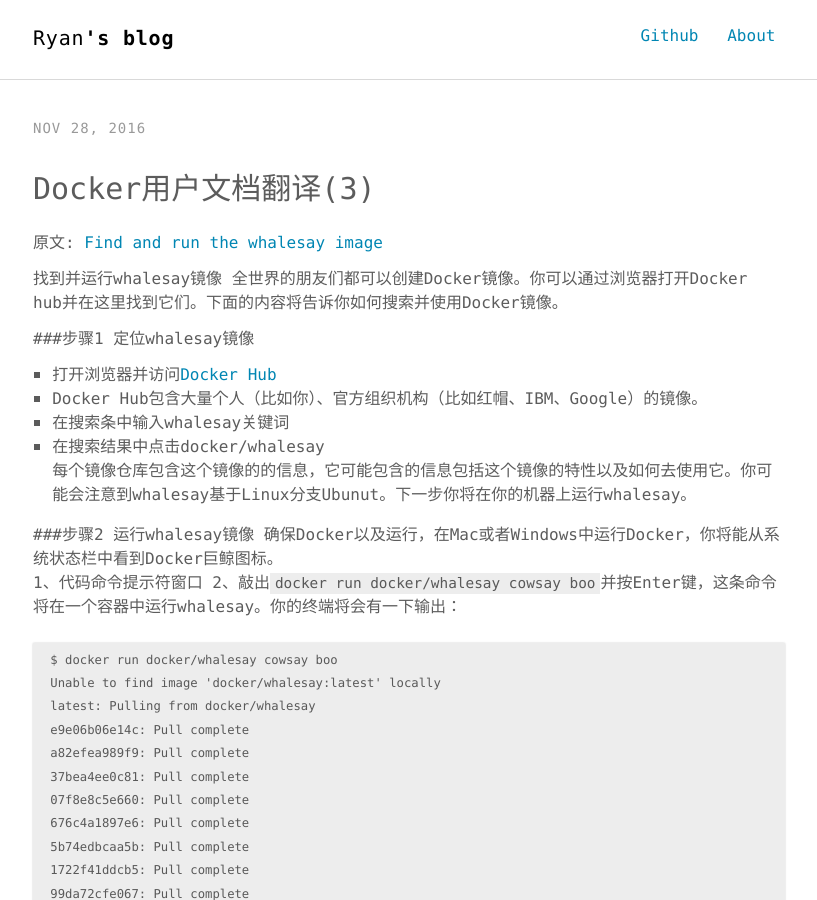
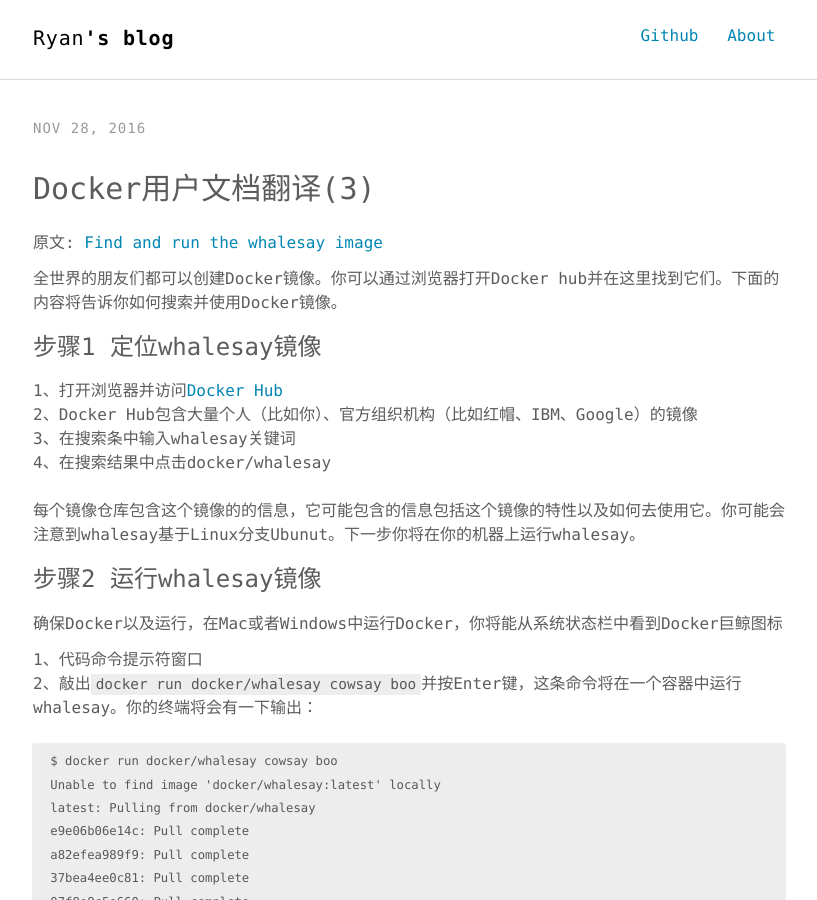
Before and after one commit to engineer-dahe/dahe.github.io, a Jekyll site: the page built from _posts/2016-11-28-docker-guid-translate-3.md, in a window 1280 px wide and 900 px high. Shown: the whole window, without its empty margins (231-1048 px from the left). Built offline with Jekyll 4.4.1, drawn with Linux system fonts in a browser that asks for light colours; some of the changed text lies outside the part shown.

Commit message:
docker guid translate 3

````diff
--- a/_posts/2016-11-28-docker-guid-translate-3.md
+++ b/_posts/2016-11-28-docker-guid-translate-3.md
@@ -8,21 +8,23 @@ keywords: ""
 
 原文: [Find and run the whalesay image](https://docs.docker.com/engine/getstarted/step_three/)
 
-找到并运行whalesay镜像
 全世界的朋友们都可以创建Docker镜像。你可以通过浏览器打开Docker hub并在这里找到它们。下面的内容将告诉你如何搜索并使用Docker镜像。
 
-###步骤1 定位whalesay镜像
-1. 打开浏览器并访问[Docker Hub](https://hub.docker.com/)
-2. Docker Hub包含大量个人（比如你）、官方组织机构（比如红帽、IBM、Google）的镜像。
-3. 在搜索条中输入whalesay关键词
-4. 在搜索结果中点击docker/whalesay
-<br />每个镜像仓库包含这个镜像的的信息，它可能包含的信息包括这个镜像的特性以及如何去使用它。你可能会注意到whalesay基于Linux分支Ubunut。下一步你将在你的机器上运行whalesay。
+### 步骤1 定位whalesay镜像
 
-###步骤2 运行whalesay镜像
-确保Docker以及运行，在Mac或者Windows中运行Docker，你将能从系统状态栏中看到Docker巨鲸图标。
+1、打开浏览器并访问[Docker Hub](https://hub.docker.com/) <br />
+2、Docker Hub包含大量个人（比如你）、官方组织机构（比如红帽、IBM、Google）的镜像 <br />
+3、在搜索条中输入whalesay关键词 <br />
+4、在搜索结果中点击docker/whalesay <br />
 <br />
-1、代码命令提示符窗口
-2、敲出`docker run docker/whalesay cowsay boo`并按Enter键，这条命令将在一个容器中运行whalesay。你的终端将会有一下输出：
+每个镜像仓库包含这个镜像的的信息，它可能包含的信息包括这个镜像的特性以及如何去使用它。你可能会注意到whalesay基于Linux分支Ubunut。下一步你将在你的机器上运行whalesay。
+
+### 步骤2 运行whalesay镜像
+
+确保Docker以及运行，在Mac或者Windows中运行Docker，你将能从系统状态栏中看到Docker巨鲸图标 <br />
+
+1、代码命令提示符窗口 <br />
+2、敲出`docker run docker/whalesay cowsay boo`并按Enter键，这条命令将在一个容器中运行whalesay。你的终端将会有一下输出：<br />
 
 ```
  $ docker run docker/whalesay cowsay boo
````
Also changed, not shown: other parts of _posts/2016-11-28-docker-guid-translate-3.md (+3 -3 lines).
